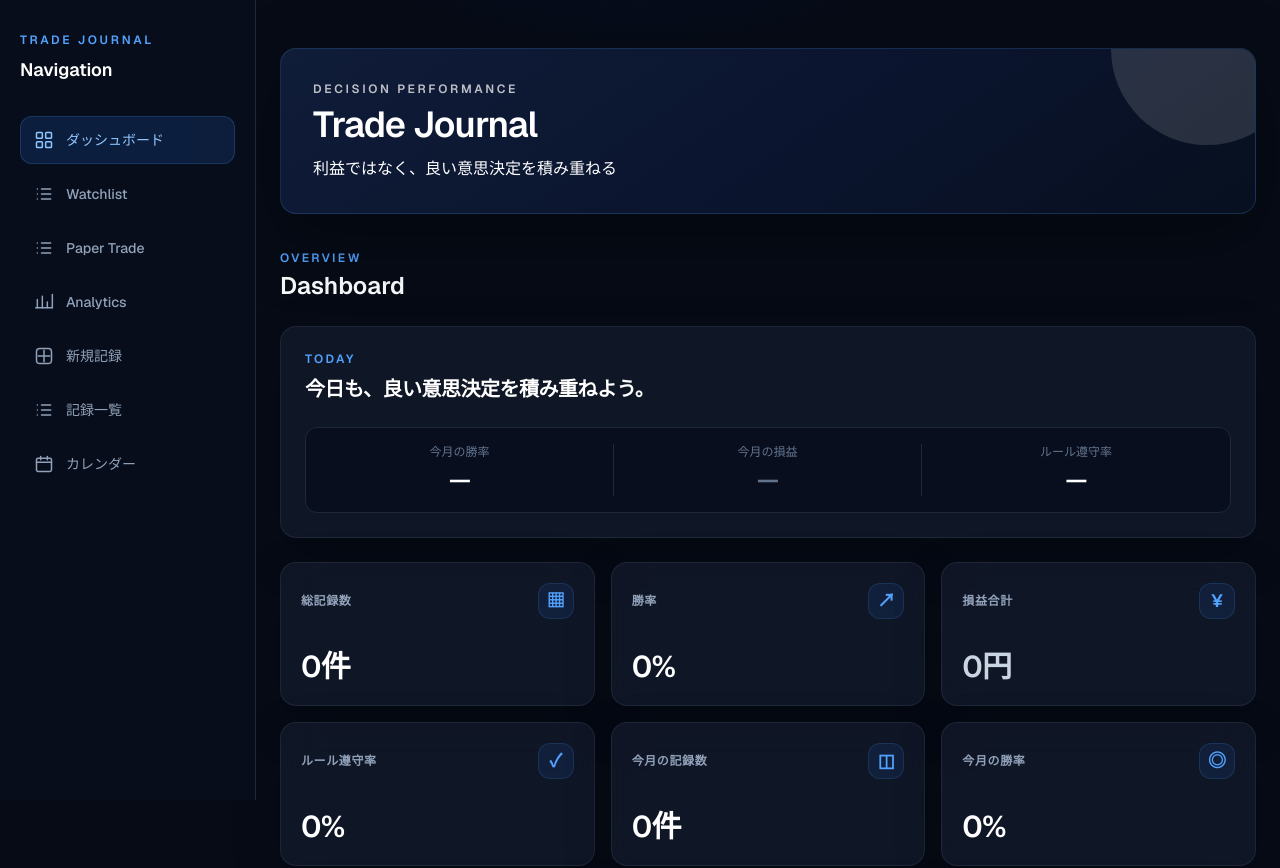
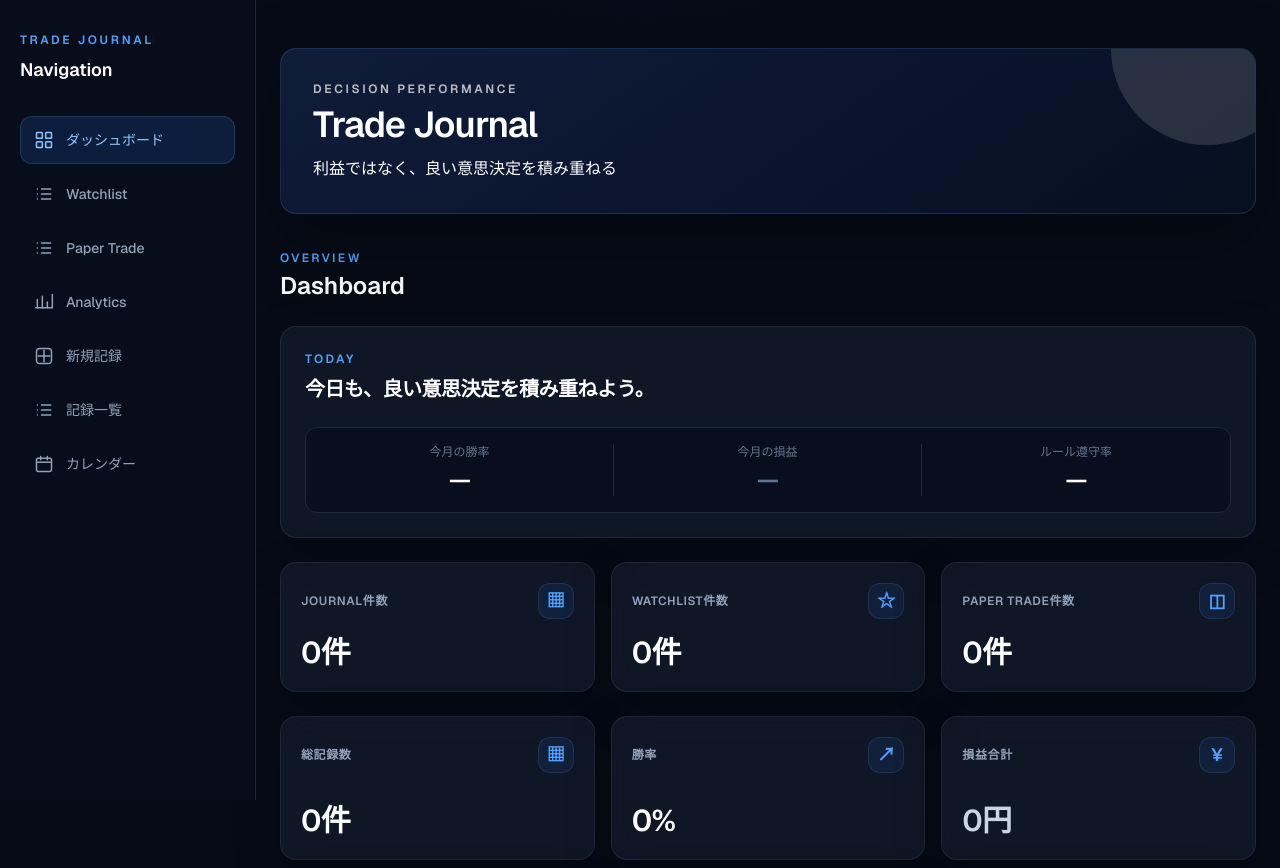
Before and after one commit to fcd0520-netizen/trade-journal, a Next.js app: page / in a window 1280 px wide. Shown: the top 868 px of the page. Built offline with nearby package versions, Linux system fonts and the light colour scheme.

Commit message:
dashboardに3つのサマリーを表示する

```diff
--- a/app/components/Dashboard.tsx
+++ b/app/components/Dashboard.tsx
@@ -1,9 +1,40 @@
+import { useEffect, useState } from "react";
 import { formatProfitYen, parseMoney } from "../lib/currency";
 import type { ActiveJournal } from "../types/journal";
 
 type DashboardProps = {
   journals: ActiveJournal[];
   onEdit: (journal: ActiveJournal) => void;
+};
+
+type SummaryCounts = {
+  journals: number;
+  watchlist: number;
+  paperTrades: number;
+};
+
+const SUMMARY_STORAGE_KEYS = {
+  journals: "trade-journals",
+  watchlist: "trade-journal-watchlist",
+  paperTrades: "paper-trades",
+} as const;
+
+const emptySummaryCounts: SummaryCounts = {
+  journals: 0,
+  watchlist: 0,
+  paperTrades: 0,
+};
+
+const getStoredItemCount = (key: string) => {
+  try {
+    const saved = localStorage.getItem(key);
+    if (!saved) return 0;
+
+    const parsed: unknown = JSON.parse(saved);
+    return Array.isArray(parsed) ? parsed.length : 0;
+  } catch {
+    return 0;
+  }
 };
 
 const toPercentage = (numerator: number, denominator: number) =>
@@ -27,6 +58,49 @@ const getCompletedResults = (journals: ActiveJournal[]) =>
   );
 
 export default function Dashboard({ journals, onEdit }: DashboardProps) {
+  const [summaryCounts, setSummaryCounts] =
+    useState<SummaryCounts>(emptySummaryCounts);
+
+  useEffect(() => {
+    let frame: number | null = null;
+
+    const refreshSummaryCounts = () => {
+      if (frame !== null) window.cancelAnimationFrame(frame);
+
+      frame = window.requestAnimationFrame(() => {
+        setSummaryCounts({
+          journals: getStoredItemCount(SUMMARY_STORAGE_KEYS.journals),
+          watchlist: getStoredItemCount(SUMMARY_STORAGE_KEYS.watchlist),
+          paperTrades: getStoredItemCount(SUMMARY_STORAGE_KEYS.paperTrades),
+        });
+        frame = null;
+      });
+    };
+
+    const handleStorage = (event: StorageEvent) => {
+      if (
+        event.key === null ||
+        Object.values(SUMMARY_STORAGE_KEYS).includes(
+          event.key as (typeof SUMMARY_STORAGE_KEYS)[keyof typeof SUMMARY_STORAGE_KEYS]
+        )
+      ) {
+        refreshSummaryCounts();
+      }
+    };
+
+    refreshSummaryCounts();
+    window.addEventListener("focus", refreshSummaryCounts);
+    window.addEventListener("pageshow", refreshSummaryCounts);
+    window.addEventListener("storage", handleStorage);
+
+    return () => {
+      if (frame !== null) window.cancelAnimationFrame(frame);
+      window.removeEventListener("focus", refreshSummaryCounts);
+      window.removeEventListener("pageshow", refreshSummaryCounts);
+      window.removeEventListener("storage", handleStorage);
+    };
+  }, []);
+
   const completedResults = getCompletedResults(journals);
   const wins = completedResults.filter((journal) => journal.result === "勝ち").length;
   const rulesFollowed = journals.filter((journal) => journal.ruleFollowed).length;
@@ -69,6 +143,11 @@ export default function Dashboard({ journals, onEdit }: DashboardProps) {
     { label: "ルール遵守率", value: `${toPercentage(rulesFollowed, journals.length)}%`, icon: "✓", valueClass: "text-white" },
     { label: "今月の記録数", value: `${monthlyJournals.length}件`, icon: "◫", valueClass: "text-white" },
     { label: "今月の勝率", value: `${toPercentage(monthlyWins, monthlyCompletedResults.length)}%`, icon: "◎", valueClass: "text-white" },
+  ];
+  const summaryCards = [
+    { label: "Journal件数", value: summaryCounts.journals, icon: "▦" },
+    { label: "Watchlist件数", value: summaryCounts.watchlist, icon: "☆" },
+    { label: "Paper Trade件数", value: summaryCounts.paperTrades, icon: "◫" },
   ];
 
   return (
@@ -113,6 +192,18 @@ export default function Dashboard({ journals, onEdit }: DashboardProps) {
           </div>
         </dl>
       </section>
+
+      <div className="ios-dashboard grid grid-cols-1 gap-3 sm:grid-cols-3 sm:gap-4">
+        {summaryCards.map((card) => (
+          <div key={card.label} className="ios-stat flex min-h-28 flex-col justify-between rounded-2xl p-4 sm:min-h-32 sm:p-5">
+            <div className="flex items-center justify-between gap-3">
+              <p className="text-[11px] font-semibold uppercase tracking-wider text-slate-400 sm:text-xs">{card.label}</p>
+              <span className="flex h-9 w-9 items-center justify-center rounded-xl border border-blue-400/15 bg-blue-500/10 text-lg font-semibold text-blue-400" aria-hidden="true">{card.icon}</span>
+            </div>
+            <p className="mt-4 text-2xl font-semibold tracking-tight text-white sm:text-3xl">{card.value}件</p>
+          </div>
+        ))}
+      </div>
 
       <div className="ios-dashboard grid grid-cols-2 gap-3 sm:gap-4 lg:grid-cols-3">
         {cards.map((card) => (
```
